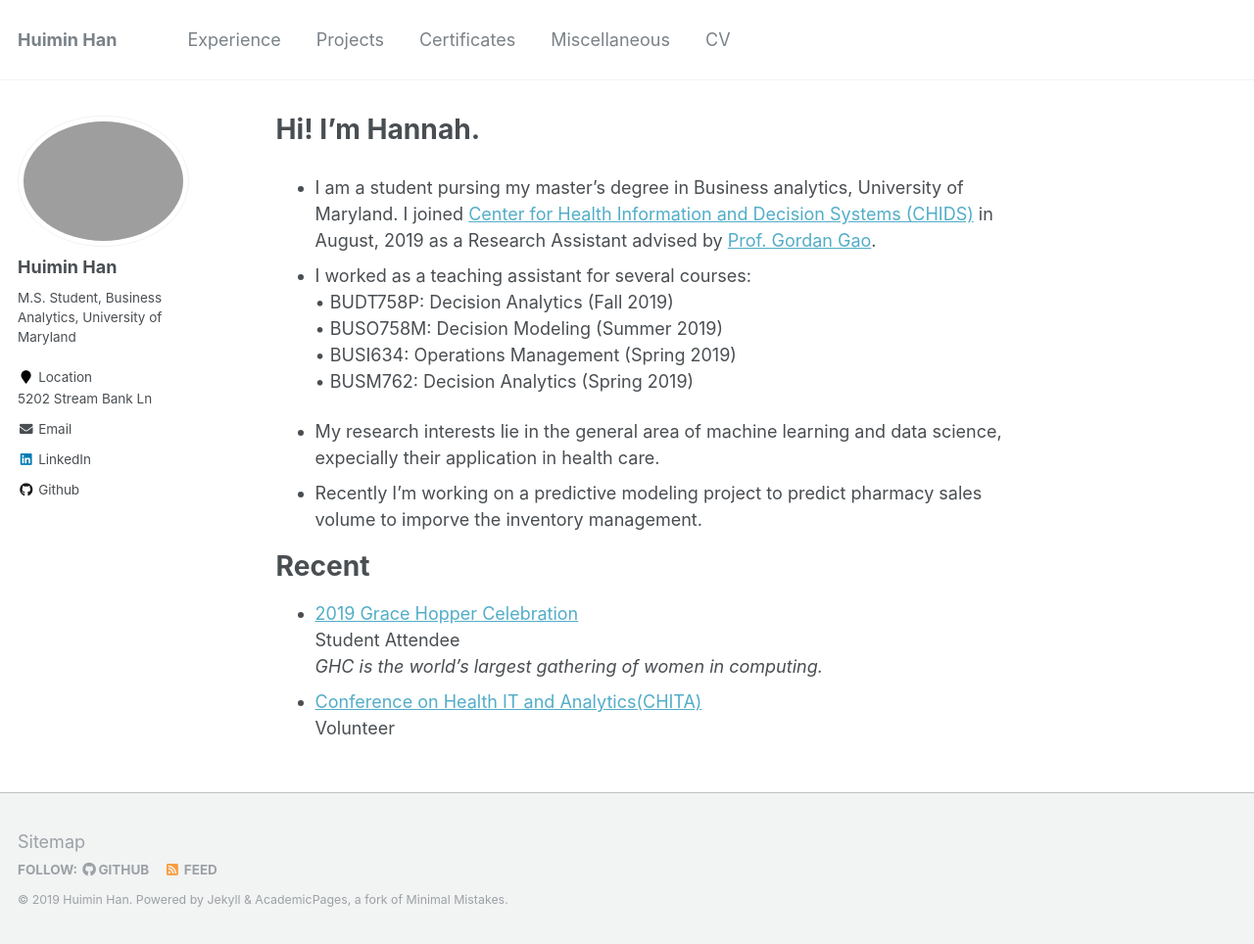
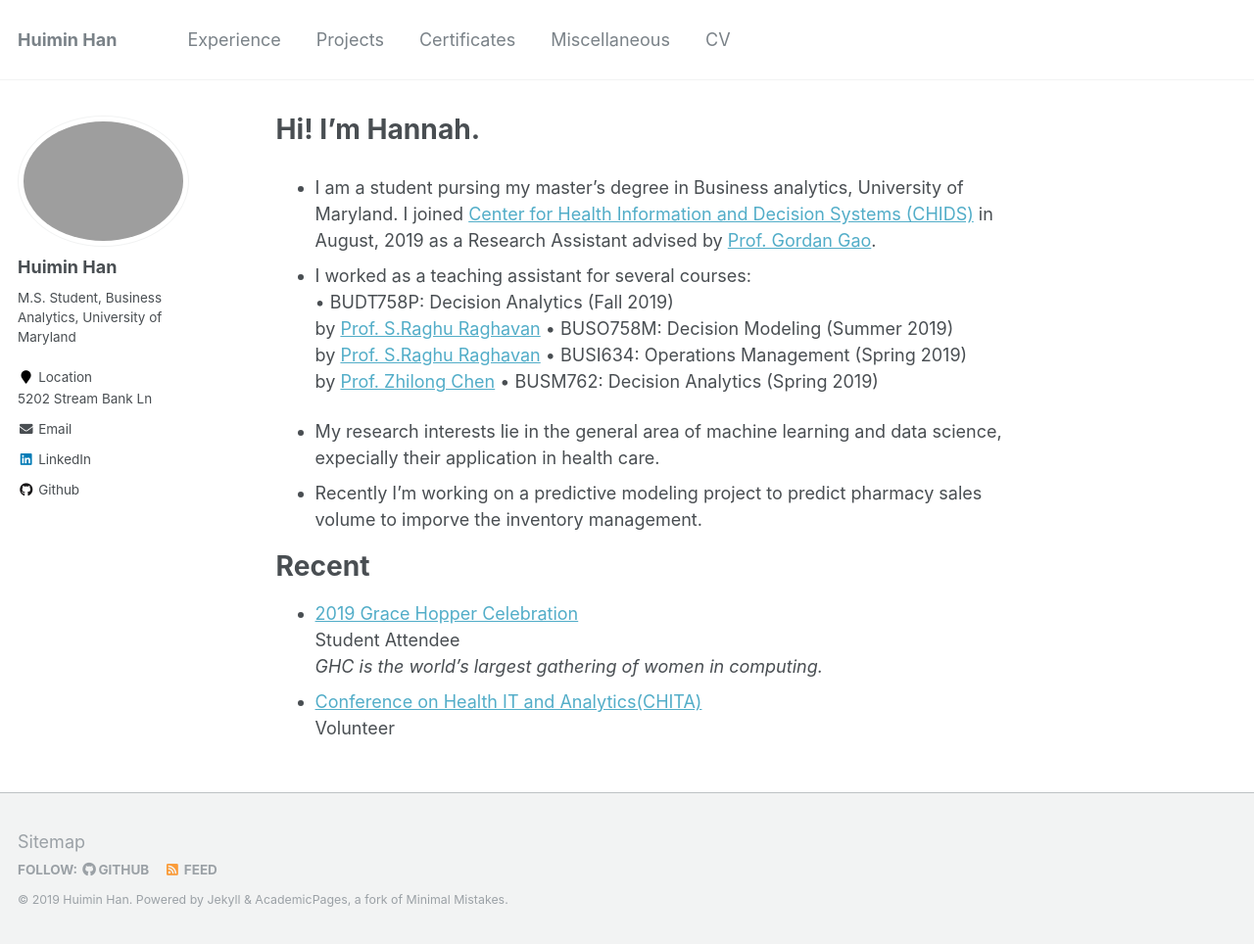
Before and after one commit to HannahHan3/HannahHan3.github.io, a Jekyll site: the page built from _pages/about.md, in a window 1280 px wide and 964 px high. Shown: the whole window at 98% size. Built offline with Jekyll 4.4.1, drawn with Linux system fonts in a browser that asks for light colours.

Commit message:
Update about.md

```diff
--- a/_pages/about.md
+++ b/_pages/about.md
@@ -11,9 +11,9 @@ redirect_from:
 
 * I am a student pursing my master's degree in Business analytics, University of Maryland. I joined [Center for Health Information and Decision Systems (CHIDS)](https://www.rhsmith.umd.edu/centers-excellence/center-health-information-decision-systems) in August, 2019 as a Research Assistant advised by [Prof. Gordan Gao](http://scholar.rhsmith.umd.edu/ggao).
 * I worked as a teaching assistant for several courses: <br />
-•	BUDT758P: Decision Analytics  (Fall 2019) <br />
-•	BUSO758M: Decision Modeling  (Summer 2019) <br />
-•	BUSI634: Operations Management (Spring 2019) <br />
+•	BUDT758P: Decision Analytics  (Fall 2019) <br /> by [Prof. S.Raghu Raghavan](http://terpconnect.umd.edu/~raghavan/)
+•	BUSO758M: Decision Modeling  (Summer 2019) <br /> by [Prof. S.Raghu Raghavan](http://terpconnect.umd.edu/~raghavan/)
+•	BUSI634: Operations Management (Spring 2019) <br /> by [Prof. Zhilong Chen](http://scholar.rhsmith.umd.edu/zchen/research-interests)
 •	BUSM762: Decision Analytics (Spring 2019) <br />
 
 * My research interests lie in the general area of machine learning and data science, expecially their application in health care.
```
